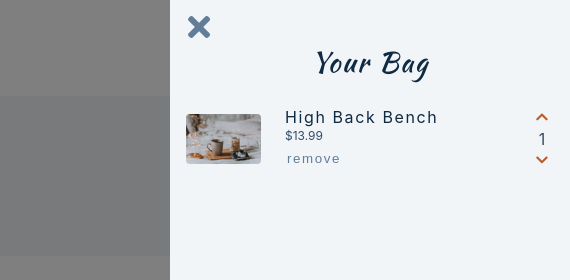
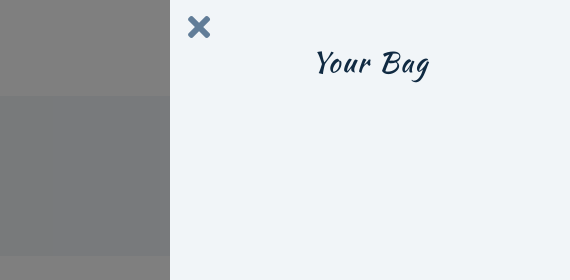
Before and after one commit to kritika243/E-commerce-Store, a plain HTML site: page about.html in a window 1280 px wide. Both pictures are taken after a click on the button 1199 px from the left and 54 px from the top of the page. Shown: the top 280 px of the page, 710-1280 px from the left. Drawn offline with Linux system fonts and the light colour scheme.

Commit message:
removed minor repetitive code snippets

```diff
--- a/about.html
+++ b/about.html
@@ -82,33 +82,7 @@
           <h3 class="text-slanted">Your bag</h3>
         </header>
         <!-- Cart items  -->
-        <div class="cart-items">
-          <!-- single item  -->
-          <article class="cart-item" data-id="">
-            <img
-              src="./images/main-bcg.jpeg"
-              class="cart-item-img"
-              alt="name"
-            />
-            <!-- item info  -->
-            <div>
-              <h4 class="cart-item-name">High Back Bench</h4>
-              <p class="cart-item-price">$13.99</p>
-              <button class="cart-item-remove-btn">remove</button>
-            </div>
-            <!-- amount toggle  -->
-            <div>
-              <button class="cart-item-increase-btn">
-                <i class="fas fa-chevron-up"></i>
-              </button>
-              <p class="cart-item-amount">1</p>
-              <button class="cart-item-decrease-btn">
-                <i class="fas fa-chevron-down"></i>
-              </button>
-            </div>
-          </article>
-          <!-- end of single item  -->
-        </div>
+        <div class="cart-items"></div>
         <!-- footer of cart  -->
         <footer>
           <h3 class="cart-total text-slanted">Total : $12.99</h3>
```
Also changed, not shown: index.html (+1 -27 lines), product.html (+1 -27 lines), products.html (+1 -27 lines).
